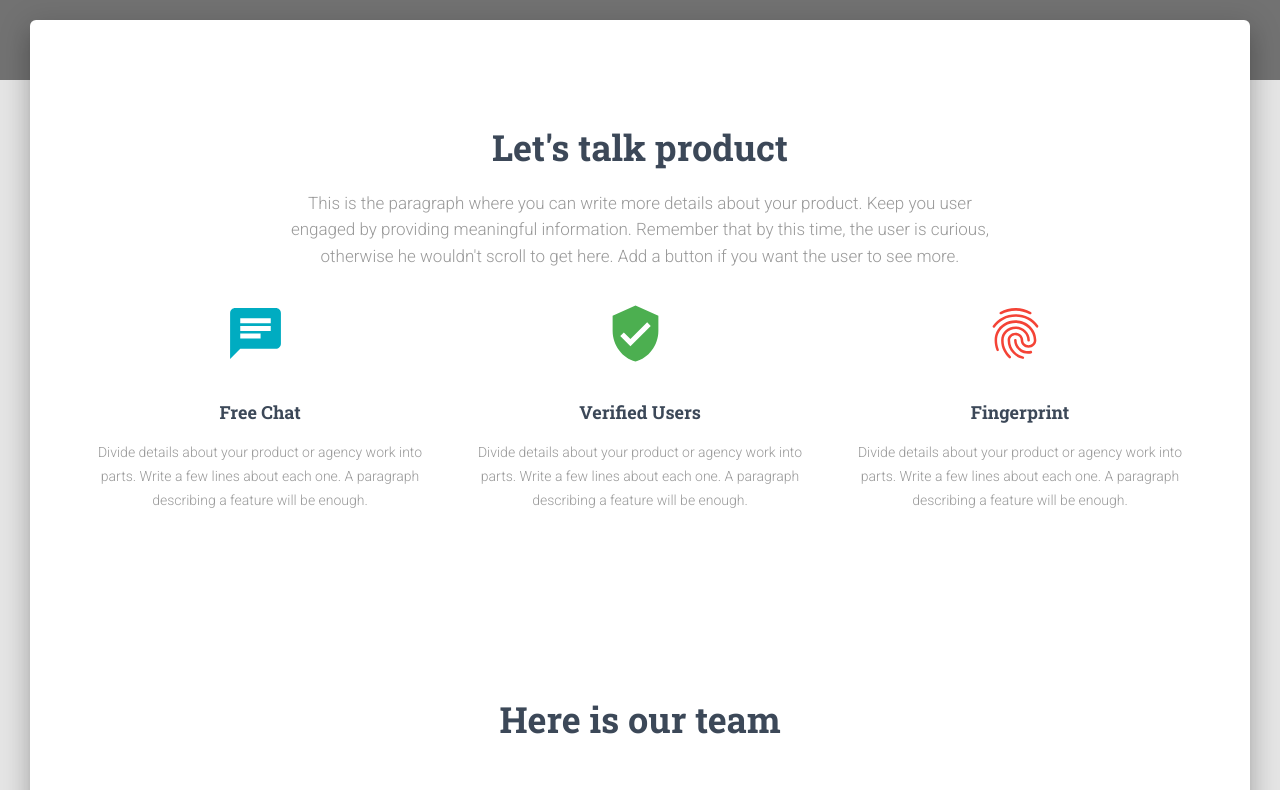
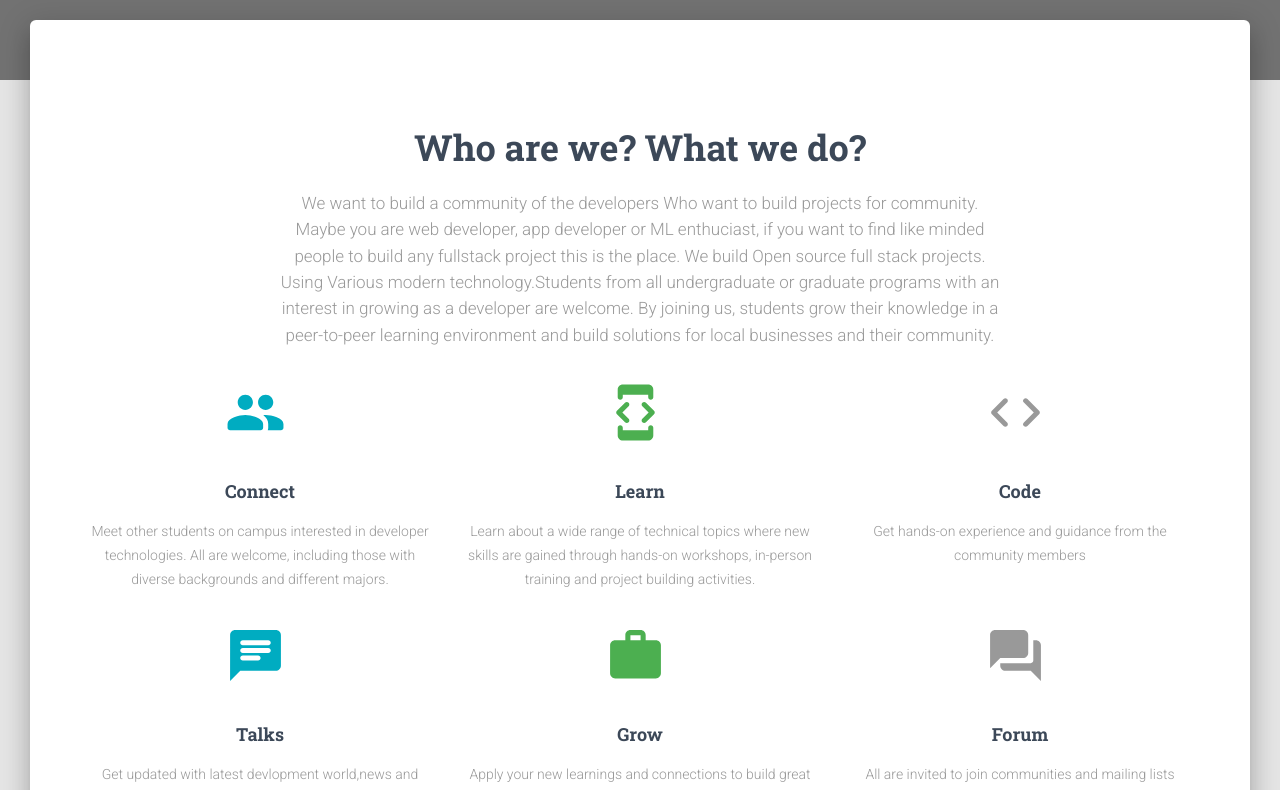
Before and after one commit to RexterR/arcitech-page, a Next.js app: page / in a window 1280 px wide. Shown: the part 640-1430 px from the top of the page. Built offline with nearby package versions, Linux system fonts and the light colour scheme.

Commit message:
Added some info

```diff
--- a/pages-sections/LandingPage-Sections/ProductSection.js
+++ b/pages-sections/LandingPage-Sections/ProductSection.js
@@ -3,7 +3,12 @@ import React from "react";
 import { makeStyles } from "@material-ui/core/styles";
 
 // @material-ui/icons
-import Chat from "@material-ui/icons/Chat";
+import ChatRounded from "@material-ui/icons/ChatRounded";
+import CodeRounded from "@material-ui/icons/CodeRounded";
+import GroupRoundedIcon from "@material-ui/icons/GroupRounded";
+import DeveloperModeRoundedIcon from "@material-ui/icons/DeveloperModeRounded";
+import ForumRoundedIcon from '@material-ui/icons/ForumRounded';
+import WorkRoundedIcon from "@material-ui/icons/WorkRounded";
 import VerifiedUser from "@material-ui/icons/VerifiedUser";
 import Fingerprint from "@material-ui/icons/Fingerprint";
 // core components
@@ -21,13 +26,17 @@ export default function ProductSection() {
     <div className={classes.section}>
       <GridContainer justify="center">
         <GridItem xs={12} sm={12} md={8}>
-          <h2 className={classes.title}>Let{"'"}s talk product</h2>
+          <h2 className={classes.title}>Who are we? What we do?</h2>
           <h5 className={classes.description}>
-            This is the paragraph where you can write more details about your
-            product. Keep you user engaged by providing meaningful information.
-            Remember that by this time, the user is curious, otherwise he wouldn
-            {"'"}t scroll to get here. Add a button if you want the user to see
-            more.
+            We want to build a community of the developers Who want to build
+            projects for community. Maybe you are web developer, app developer
+            or ML enthuciast, if you want to find like minded people to build
+            any fullstack project this is the place. We build Open source full
+            stack projects. Using Various modern technology.Students from all
+            undergraduate or graduate programs with an interest in growing as a
+            developer are welcome. By joining us, students grow their
+            knowledge in a peer-to-peer learning environment and build solutions
+            for local businesses and their community.
           </h5>
         </GridItem>
       </GridContainer>
@@ -35,31 +44,56 @@ export default function ProductSection() {
         <GridContainer>
           <GridItem xs={12} sm={12} md={4}>
             <InfoArea
-              title="Free Chat"
-              description="Divide details about your product or agency work into parts. Write a few lines about each one. A paragraph describing a feature will be enough."
-              icon={Chat}
+              title="Connect"
+              description="Meet other students on campus interested in developer technologies. All are welcome, including those with diverse backgrounds and different majors."
+              icon={GroupRoundedIcon}
               iconColor="info"
               vertical
             />
           </GridItem>
           <GridItem xs={12} sm={12} md={4}>
             <InfoArea
-              title="Verified Users"
-              description="Divide details about your product or agency work into parts. Write a few lines about each one. A paragraph describing a feature will be enough."
-              icon={VerifiedUser}
+              title="Learn"
+              description="Learn about a wide range of technical topics where new skills are gained through hands-on workshops, in-person training and project building activities."
+              icon={DeveloperModeRoundedIcon}
               iconColor="success"
               vertical
             />
           </GridItem>
           <GridItem xs={12} sm={12} md={4}>
             <InfoArea
-              title="Fingerprint"
-              description="Divide details about your product or agency work into parts. Write a few lines about each one. A paragraph describing a feature will be enough."
-              icon={Fingerprint}
-              iconColor="danger"
+              title="Code"
+              description="Get hands-on experience and guidance from the community members"
+              icon={CodeRounded}
               vertical
             />
           </GridItem>
+          <GridItem xs={12} sm={12} md={4}>
+            <InfoArea
+              title="Talks"
+              description="Get updated with latest devlopment world,news and announcement"
+              icon={ChatRounded}
+              iconColor="info"
+              vertical
+            />
+          </GridItem>
+          <GridItem xs={12} sm={12} md={4}>
+            <InfoArea
+              title="Grow"
+              description="Apply your new learnings and connections to build great solutions for local problems. Advance your skills, career and network. Give back to your community by helping others learn as well."
+              icon={WorkRoundedIcon}
+              iconColor="success"
+              vertical
+            />
+          </GridItem>
+          <GridItem xs={12} sm={12} md={4}>
+          <InfoArea
+            title="Forum"
+            description="All are invited to join communities and mailing lists designed to help program members share learnings and best practices."
+            icon={ForumRoundedIcon}
+            vertical
+          />
+        </GridItem>
         </GridContainer>
       </div>
     </div>
--- a/pages/index.js
+++ b/pages/index.js
@@ -34,7 +34,7 @@ export default function LandingPage(props) {
       <Header
         color="transparent"
         routes={dashboardRoutes}
-        brand="ArciTec"
+        brand="ArciTech"
         rightLinks={<HeaderLinks />}
         fixed
         changeColorOnScroll={{
```
